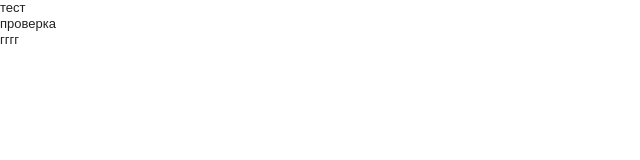
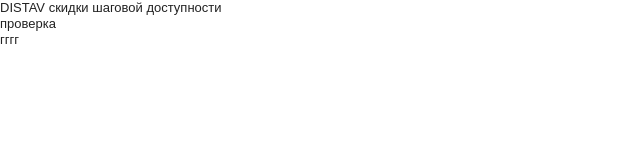
Before and after one commit to spyder174/distav, a plain HTML site: page index.html in a window 1280 px wide. Shown: the whole page, without its empty margins (0-640 px from the left). Drawn offline with nearby package versions, Linux system fonts and the light colour scheme.

Commit message:
edit cloud

```diff
--- a/index.html
+++ b/index.html
@@ -9,7 +9,7 @@
 
   <title></title>
   <meta name="description" content="">
-  <meta name="author" content="">
+  <meta name="author" conent="">
 
   <meta name="viewport" content="width=device-width,initial-scale=1">
 
@@ -24,7 +24,7 @@
 
   <div id="container">
     <header>
-тест
+DISTAV скидки шаговой доступности
     </header>
     <div id="main" role="main">
 проверка
```
